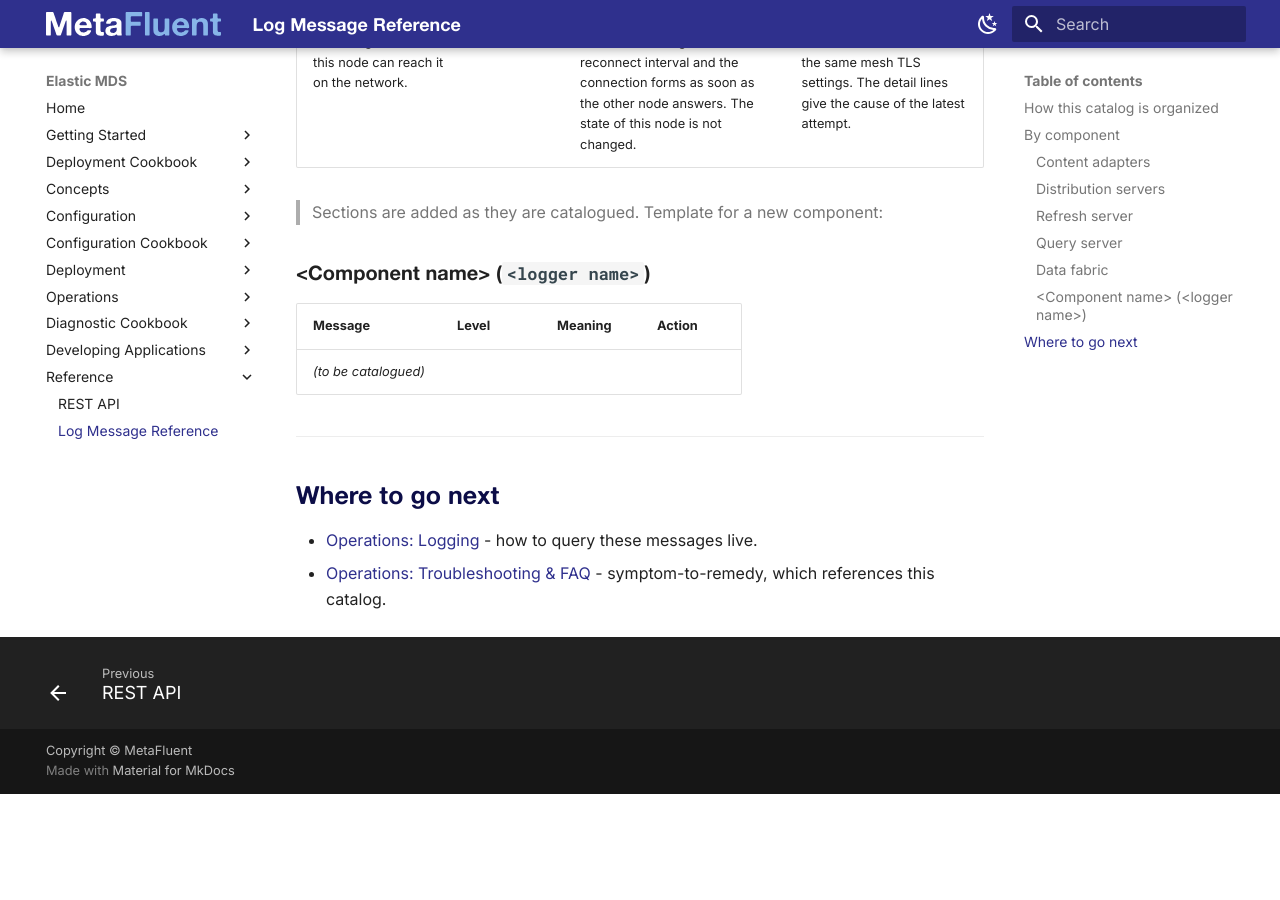
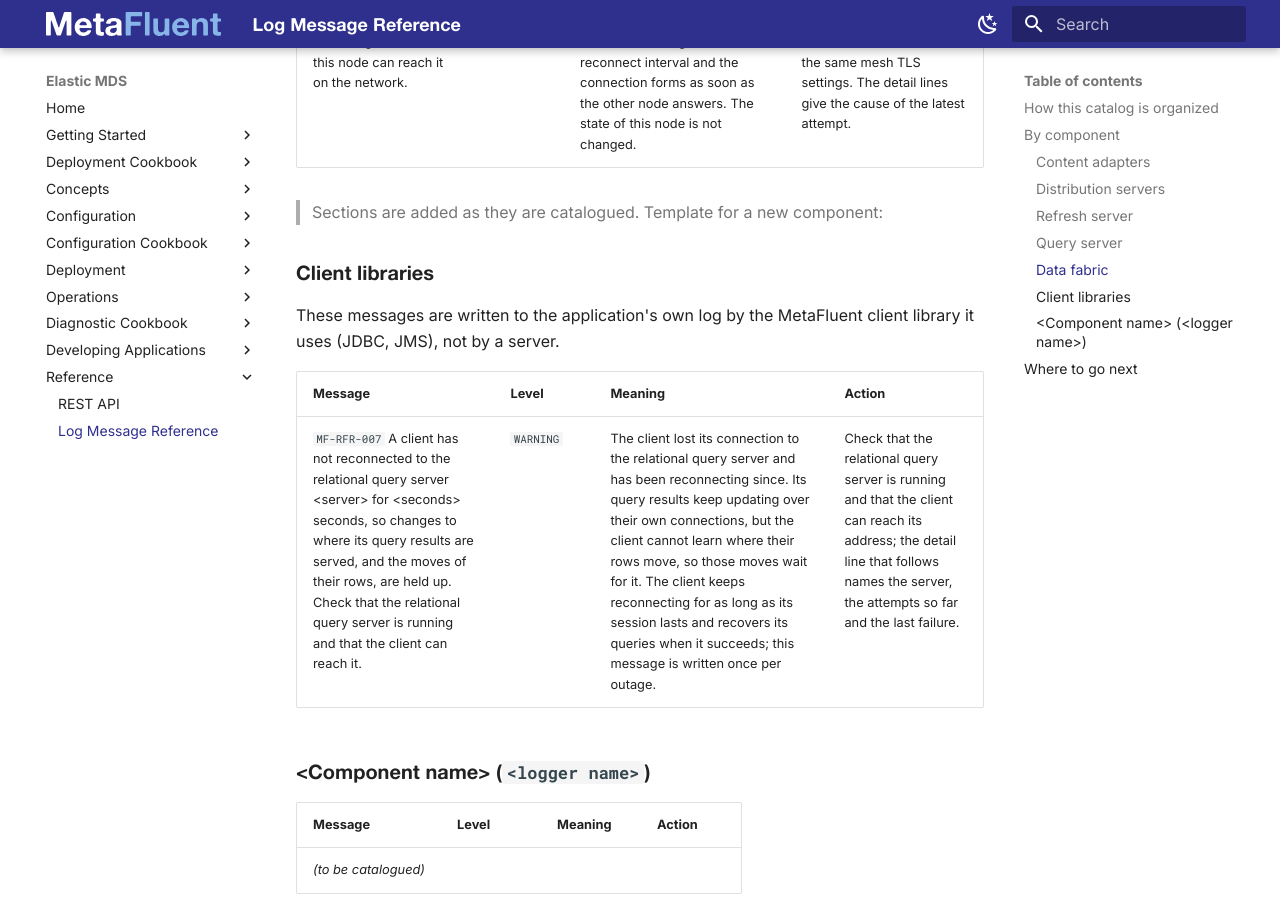
Before and after one commit to MetaFluent/ElasticMDS-docs, an MkDocs documentation site: the page built from docs/Log-Message-Reference.md, in a window 1280 px wide and 900 px high, scrolled down 4471 px. Built offline with MkDocs 1.6.1 and Material for MkDocs 9.7.7, drawn with Linux system fonts in a browser that asks for light colours; the version menu is left out; before the commit the page ends 5265 px from its top, so only the background shows below that.

Commit message:
MetaFluent/IssueTracking#871 Relational client recovery: reconnect, re-acquire statements by ID, start over when NAK'd
https://github.com/MetaFluent/IssueTracking/issues/871

The relational channel recovers its connection for as long as the session
lasts (D5, D7): statements are held while it is down, re-acquired by ID or
started over under a new ID with the same result (D2-D4), statement state is
unchanged by the loss (D6), and a long outage raises MF-RFR-007 once.
Design: com.metafluent.rtc.refresh.client/docs/relational-channel-recovery.md

Co-Authored-By: Claude Opus 5.5 <noreply@anthropic.com>
Claude-Session: https://claude.ai/code/session_01MwSY6iJP97DfpzY9A3xdVo

```diff
--- a/docs/Log-Message-Reference.md
+++ b/docs/Log-Message-Reference.md
@@ -67,6 +67,14 @@ The push, refresh, pub-sub and relational servers that serve clients.
 
 > Sections are added as they are catalogued. Template for a new component:
 
+### Client libraries
+
+These messages are written to the application's own log by the MetaFluent client library it uses (JDBC, JMS), not by a server.
+
+| Message | Level | Meaning | Action |
+|---------|-------|---------|--------|
+| `MF-RFR-007` A client has not reconnected to the relational query server &lt;server&gt; for &lt;seconds&gt; seconds, so changes to where its query results are served, and the moves of their rows, are held up. Check that the relational query server is running and that the client can reach it. | `WARNING` | The client lost its connection to the relational query server and has been reconnecting since. Its query results keep updating over their own connections, but the client cannot learn where their rows move, so those moves wait for it. The client keeps reconnecting for as long as its session lasts and recovers its queries when it succeeds; this message is written once per outage. | Check that the relational query server is running and that the client can reach its address; the detail line that follows names the server, the attempts so far and the last failure. |
+
 ### &lt;Component name&gt; (`<logger name>`)
 
 | Message | Level | Meaning | Action |
```
